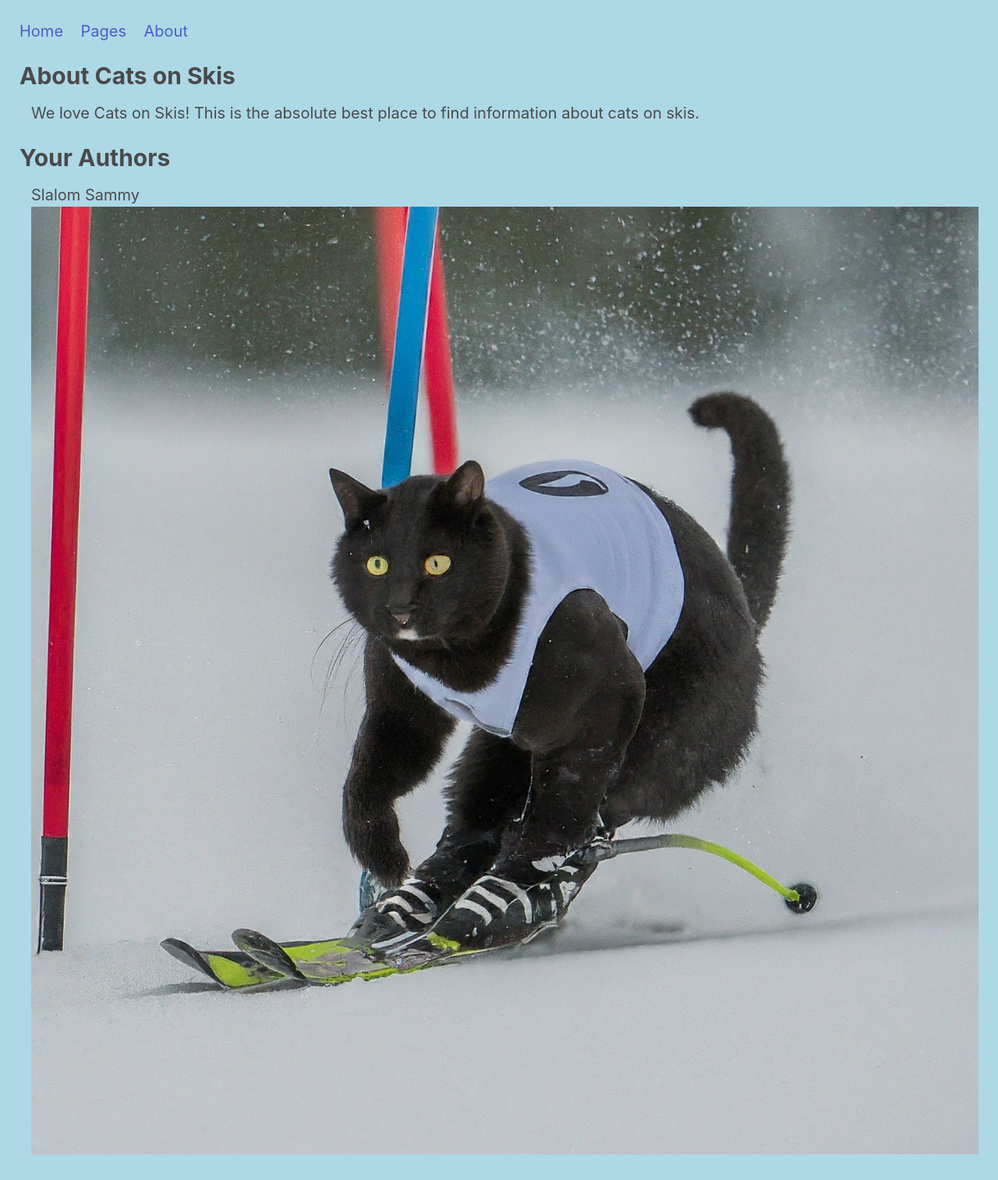
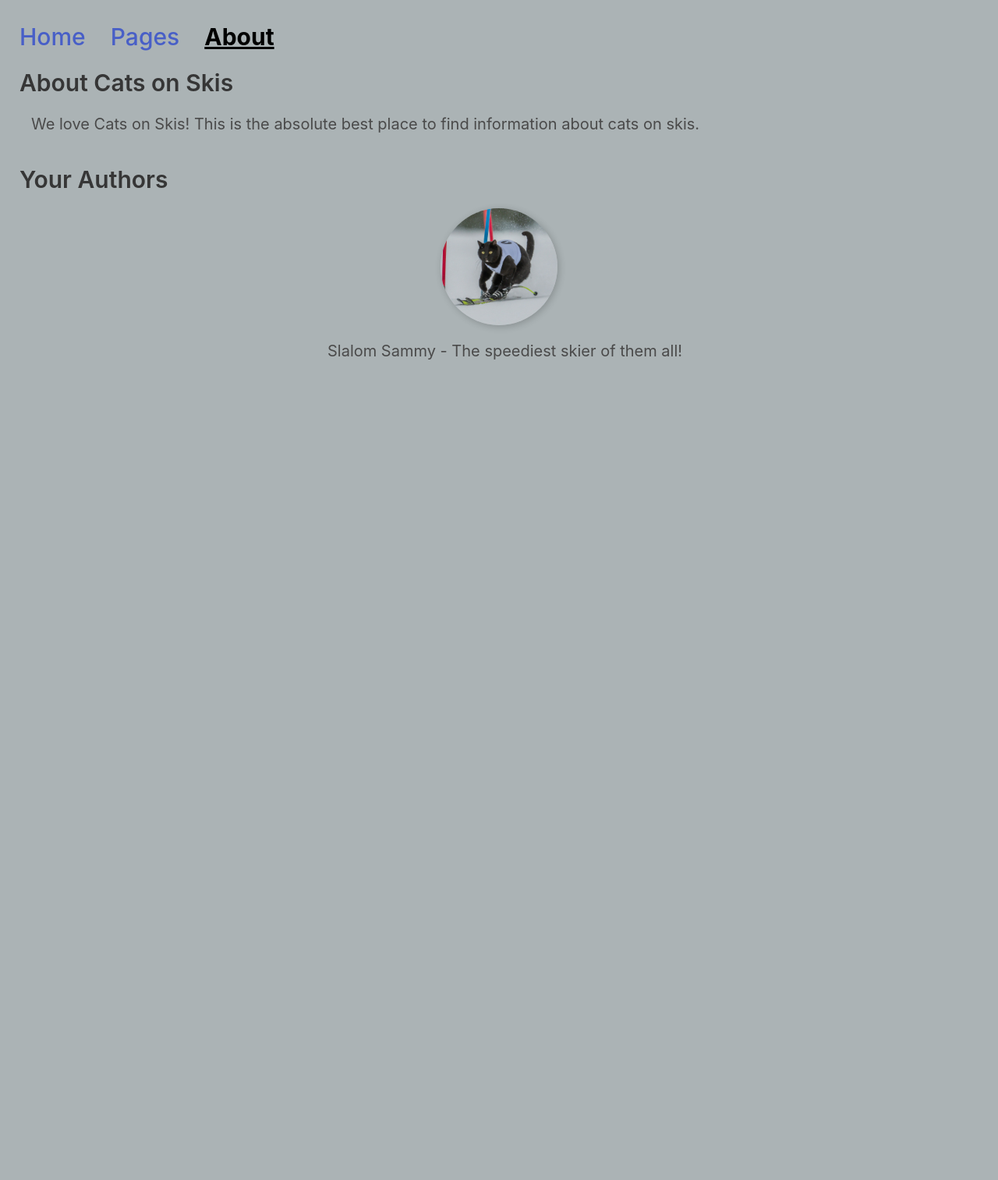
Before and after one commit to 2003antonio/css-html-lab, a Flask app: page /about in a window 1280 px wide. Shown: the whole page at 78% size. After the commit the page ends 461 px from the top, so only its background shows below. Run offline with Flask 3, Linux system fonts and the light colour scheme.

Commit message:
added color variations, cleaned up different pages, and formatted data

```diff
--- a/flaskr/static/style.css
+++ b/flaskr/static/style.css
@@ -1,15 +1,22 @@
 @import "https://cdn.jsdelivr.net/npm/bulma@0.9.4/css/bulma.min.css";
+
+.is-active {
+    font-weight: bold;
+    text-decoration: underline;
+    color: rgb(0, 0, 0);
+}
+
 
 html {
     margin: 25px;
-    background-color: lightblue;
+    background-color: rgb(171, 179, 181);
     font-family: verdana;
     font-size: 20px;
 }
 
 h3 {
     margin-top: 20px;
-    background-color: lightblue;
+    background-color: rgb(171, 179, 181);
     font-size: 30px;
     font-weight: bolder;
 }
@@ -17,5 +24,16 @@ h3 {
 p {
     margin-top: 10px;
     margin-left: 15px;
-    background-color: lightblue;
+    background-color: rgb(171, 179, 181);
 }
+
+.author {
+    text-align: center;
+    margin-top: 20px;
+}
+
+.author img {
+    width: 150px;
+    border-radius: 50%;
+    box-shadow: 2px 2px 10px rgba(0, 0, 0, 0.2);
+}
--- a/flaskr/templates/about.html
+++ b/flaskr/templates/about.html
@@ -8,14 +8,14 @@ About Cats on Skis
 <h3>About Cats on Skis</h3>
 
 <p>
-We love Cats on Skis! This is the absolute best place to find information about cats on skis.
+    We love Cats on Skis! This is the absolute best place to find information about cats on skis.
 </p>
 
 <h3>Your Authors</h3>
 
-<p>
-Slalom Sammy
-<img src="{{ url_for('images', image='slalom-sammy') }}">
-</p>
+<div class="author">
+    <img src="{{ url_for('images', image='slalom-sammy') }}" alt="Slalom Sammy">
+    <p>Slalom Sammy - The speediest skier of them all!</p>
+</div>
 
 {% endblock %}
--- a/flaskr/templates/main.html
+++ b/flaskr/templates/main.html
@@ -10,24 +10,20 @@
 
 <body>
     <!-- The below tag is using Bulma CSS. Try replacing line 14 with line 13. -->
-    <!-- <div class="has-text-success-dark is-size-4  has-text-weight-medium"> -->
-    <div>
-        <a href="{{ url_for('home') }}">
-            Home
-        </a>
+    <div class="has-text-success-dark is-size-4 has-text-weight-medium">
+        <a href="{{ url_for('home') }}" class="{% if request.endpoint == 'home' %}is-active{% endif %}">
+            Home</a>
         &nbsp;&nbsp;
-        <a href="{{ url_for('all_pages') }}">
-            Pages
-        </a>
+        <a href="{{ url_for('all_pages') }}" class="{% if request.endpoint == 'all_pages' %}is-active{% endif %}">
+            Pages</a>
         &nbsp;&nbsp;
-        <a href="{{ url_for('about') }}">
-            About
-        </a>
+        <a href="{{ url_for('about') }}" class="{% if request.endpoint == 'about' %}is-active{% endif %}">
+            About</a>
     </div>
 
     <!-- The below tag is using Bulma CSS. Try replacing line 30 with line 29. -->
-    <!-- <div class="content"> -->
-    <div>
+    <div class="content">
+    <!-- <div> -->
         {% block content %}{{ page_content }}{% endblock %}
     </div>
 
```
